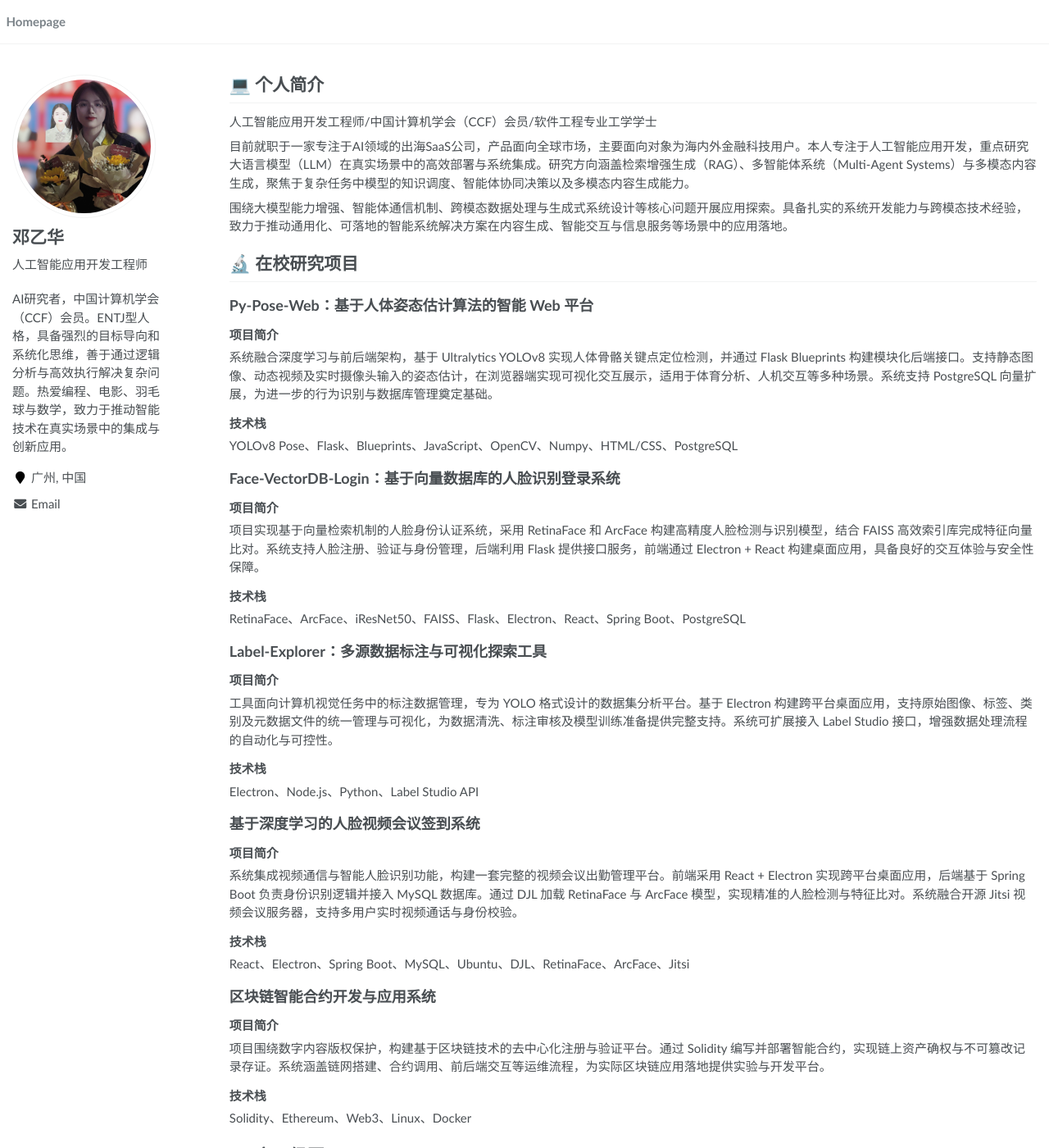
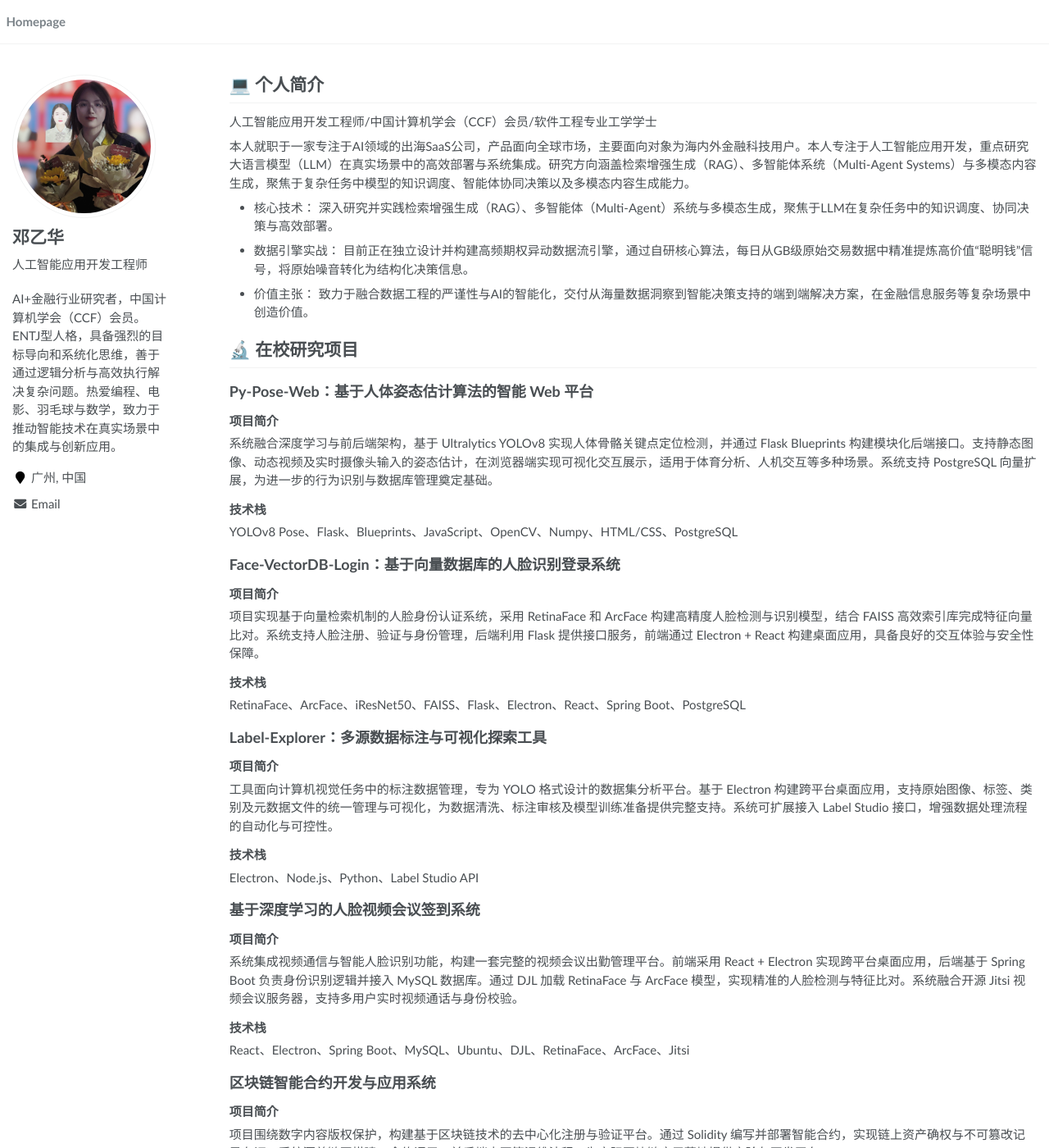
Before and after one commit to YolieDeng/YolieDeng.github.io, a Jekyll site: the page built from _pages/about.md, in a window 1280 px wide and 1400 px high. Shown: the whole window at 82% size. Built offline with Jekyll 4.4.1, drawn with Linux system fonts in a browser that asks for light colours.

Commit message:
更新个人简介，添加核心技术、数据引擎实战和价值主张，修改描述信息以反映AI+金融行业的研究方向

```diff
--- a/_config.yml
+++ b/_config.yml
@@ -7,7 +7,7 @@
 
 # Site Settings
 title                    : "邓乙华"
-description              : "AI研究者，中国计算机学会（CCF）会员。ENTJ型人格，具备强烈的目标导向和系统化思维，善于通过逻辑分析与高效执行解决复杂问题。热爱编程、电影、羽毛球与数学，致力于推动智能技术在真实场景中的集成与创新应用。"
+description              : "AI+金融行业研究者，中国计算机学会（CCF）会员。ENTJ型人格，具备强烈的目标导向和系统化思维，善于通过逻辑分析与高效执行解决复杂问题。热爱编程、电影、羽毛球与数学，致力于推动智能技术在真实场景中的集成与创新应用。"
 repository               : "RayeRen/acad-homepage.github.io"
 google_scholar_stats_use_cdn : true
 
--- a/_pages/about.md
+++ b/_pages/about.md
@@ -20,9 +20,10 @@ redirect_from:
 # 💻 个人简介
 人工智能应用开发工程师/中国计算机学会（CCF）会员/软件工程专业工学学士
 
-目前就职于一家专注于AI领域的出海SaaS公司，产品面向全球市场，主要面向对象为海内外金融科技用户。本人专注于人工智能应用开发，重点研究大语言模型（LLM）在真实场景中的高效部署与系统集成。研究方向涵盖检索增强生成（RAG）、多智能体系统（Multi-Agent Systems）与多模态内容生成，聚焦于复杂任务中模型的知识调度、智能体协同决策以及多模态内容生成能力。
-
-围绕大模型能力增强、智能体通信机制、跨模态数据处理与生成式系统设计等核心问题开展应用探索。具备扎实的系统开发能力与跨模态技术经验，致力于推动通用化、可落地的智能系统解决方案在内容生成、智能交互与信息服务等场景中的应用落地。
+本人就职于一家专注于AI领域的出海SaaS公司，产品面向全球市场，主要面向对象为海内外金融科技用户。本人专注于人工智能应用开发，重点研究大语言模型（LLM）在真实场景中的高效部署与系统集成。研究方向涵盖检索增强生成（RAG）、多智能体系统（Multi-Agent Systems）与多模态内容生成，聚焦于复杂任务中模型的知识调度、智能体协同决策以及多模态内容生成能力。
+- 核心技术： 深入研究并实践检索增强生成（RAG）、多智能体（Multi-Agent）系统与多模态生成，聚焦于LLM在复杂任务中的知识调度、协同决策与高效部署。
+- 数据引擎实战： 目前正在独立设计并构建高频期权异动数据流引擎，通过自研核心算法，每日从GB级原始交易数据中精准提炼高价值“聪明钱”信号，将原始噪音转化为结构化决策信息。
+- 价值主张： 致力于融合数据工程的严谨性与AI的智能化，交付从海量数据洞察到智能决策支持的端到端解决方案，在金融信息服务等复杂场景中创造价值。
 
 # 🔬 在校研究项目
 
@@ -56,7 +57,7 @@ React、Electron、Spring Boot、MySQL、Ubuntu、DJL、RetinaFace、ArcFace、J
 #### 技术栈
 Solidity、Ethereum、Web3、Linux、Docker
 
-# 🏢 实习经历
+# 🏢 工作经历
 
 - **2025.05-至今**
   **广州某SaaS公司**
```
